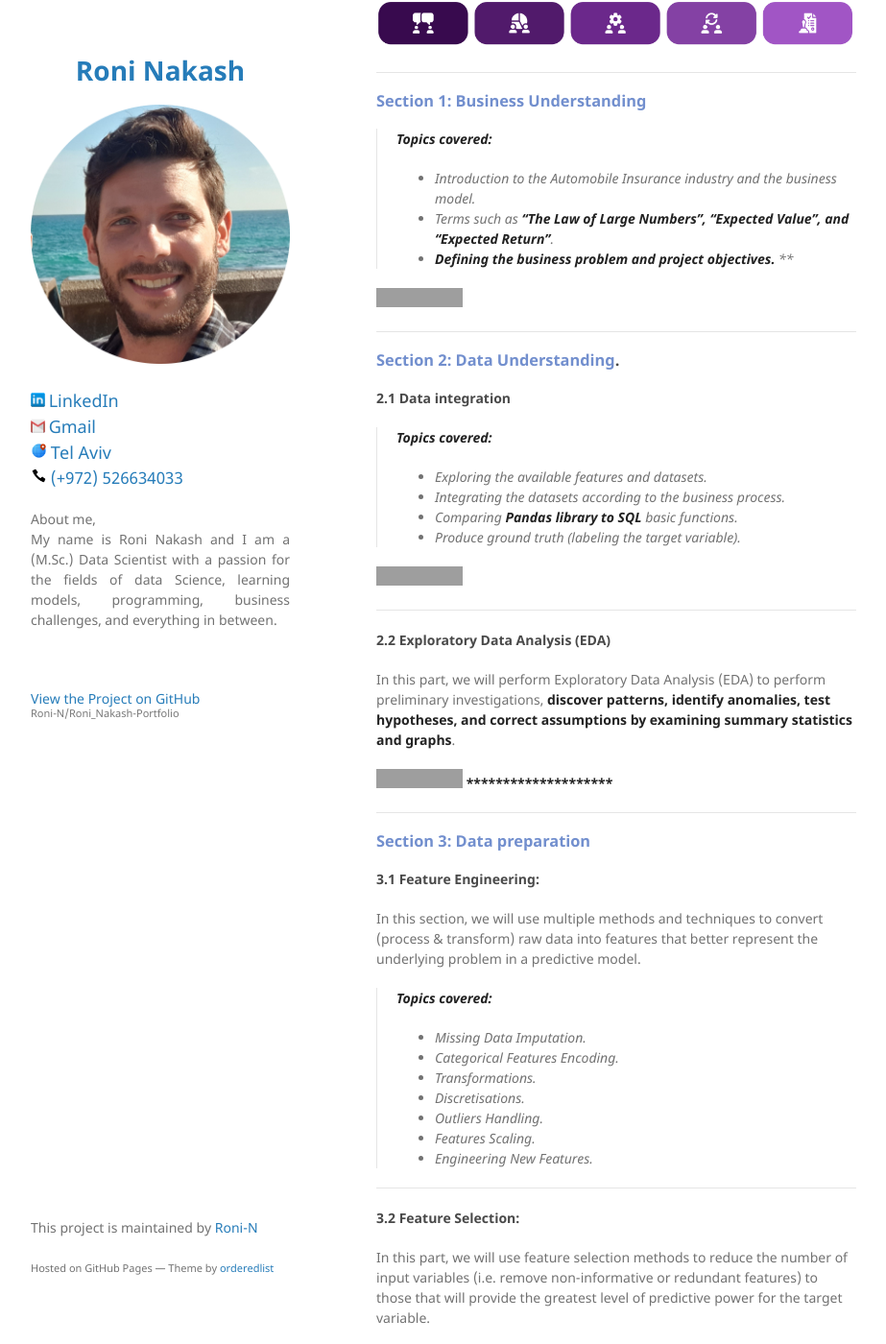
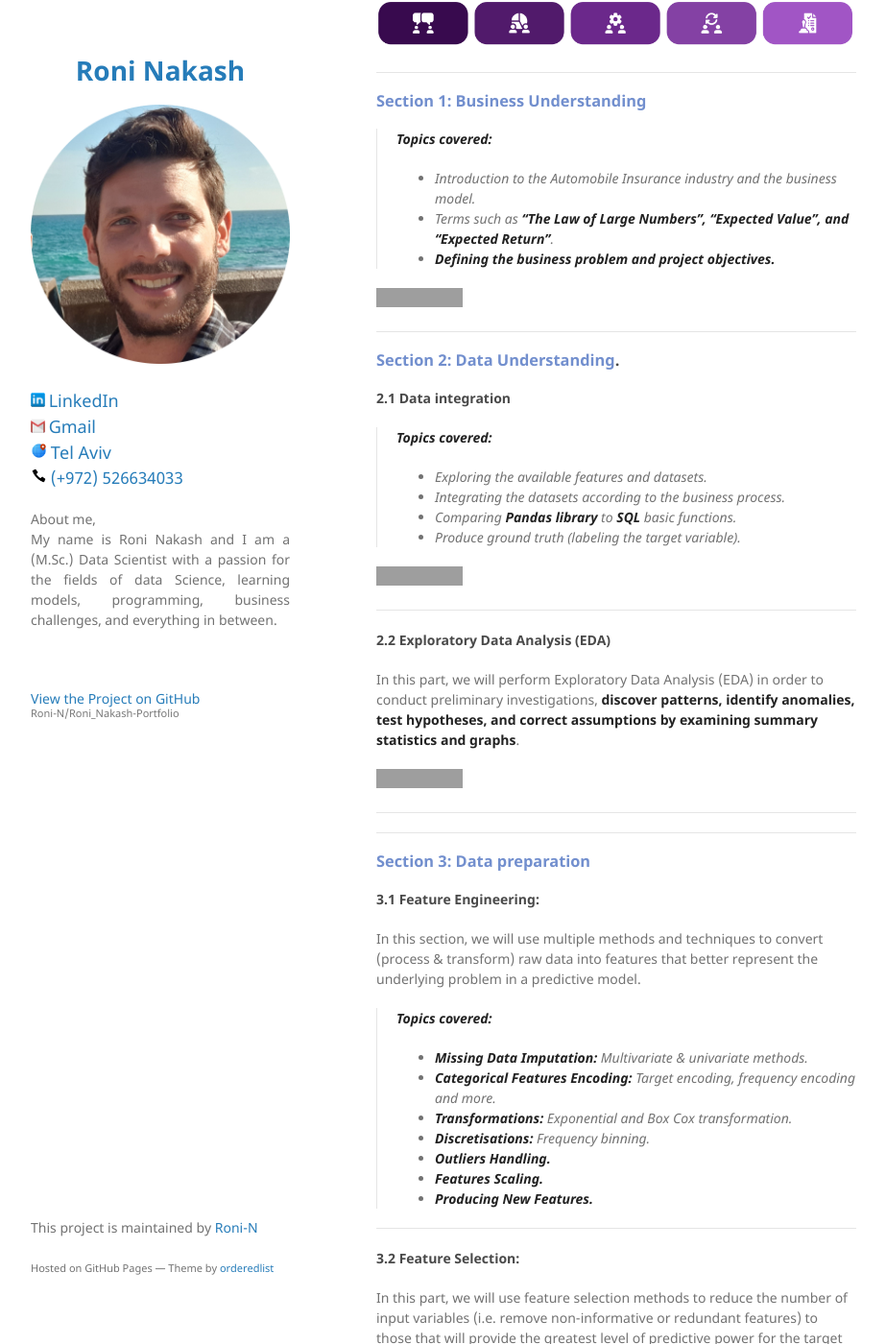
Before and after one commit to Roni-N/Roni_Nakash-Portfolio, a Jekyll site: the page built from index.md, in a window 1280 px wide and 1400 px high, scrolled down 970 px. Shown: the whole window at 96% size, without its empty margins (178-1101 px from the left). Built offline with Jekyll 4.4.1, drawn with Linux system fonts in a browser that asks for light colours; our own code applies the rules of GitHub Pages for plain Markdown files; grey boxes are pictures that could not be loaded.

Commit message:
Update index.md

```diff
--- a/index.md
+++ b/index.md
@@ -32,7 +32,7 @@ layout: default
 >- Introduction to the Automobile Insurance industry and the business model.
 >- Terms such as **"The Law of Large Numbers", "Expected Value", and "Expected Return"**.
 >- **Defining the business problem and project objectives.**
-**
+
 
 [![](https://img.shields.io/badge/GitHub-Business%20Understanding%20explanation-blue?logo=Github)](https://github.com/Roni-N/Insurance-claim-prediction/blob/gh-pages/Section%201%20Business%20Understanding/(ICP)%200.%20Business%20Understanding..ipynb)
 
@@ -42,7 +42,7 @@ layout: default
 >**Topics covered:**
 >- Exploring the available features and datasets.
 >- Integrating the datasets according to the business process.
->- Comparing **Pandas library to SQL** basic functions.
+>- Comparing **Pandas library** to **SQL** basic functions.
 >- Produce ground truth (labeling the target variable).
 
 [![](https://img.shields.io/badge/GitHub-2.1%20Data%20integration%20code-blue?logo=Github)](https://github.com/Roni-N/Insurance-claim-prediction/blob/gh-pages/Section%202%20Data%20Understanding/2.1%20Data%20integration/(ICP)%201.%20Data%20Grouping%20and%20Aggregation..ipynb)
@@ -50,10 +50,11 @@ layout: default
 ************************************************************
 
 #### 2.2 Exploratory Data Analysis (EDA)
-In this part, we will perform Exploratory Data Analysis (EDA) to perform preliminary investigations, **discover patterns, identify anomalies, test hypotheses, and correct assumptions by examining summary statistics and graphs**.
+In this part, we will perform Exploratory Data Analysis (EDA) in order to conduct preliminary investigations, **discover patterns, identify anomalies, test hypotheses, and correct assumptions by examining summary statistics and graphs**.
 
 [![](https://img.shields.io/badge/GitHub-2.1%20Data%20integration%20code-blue?logo=Github)]()
-************************************************************
+
+***
 
 ------------------------------------------------------------
 ### <span style="color:#728FCE">Section 3: Data preparation </span>
@@ -61,13 +62,13 @@ In this part, we will perform Exploratory Data Analysis (EDA) to perform prelimi
 #### 3.1 Feature Engineering:
 In this section, we will use multiple methods and techniques to convert (process & transform) raw data into features that better represent the underlying problem in a predictive model.<br>
 >**Topics covered:**
->- Missing Data Imputation.
->- Categorical Features Encoding.
->- Transformations.
->- Discretisations.
->- Outliers Handling.
->- Features Scaling.
->- Engineering New Features.
+>- **Missing Data Imputation:** Multivariate & univariate methods.
+>- **Categorical Features Encoding:** Target encoding, frequency encoding and more.
+>- **Transformations:** Exponential and Box Cox transformation.
+>- **Discretisations:** Frequency binning.
+>- **Outliers Handling.**
+>- **Features Scaling.**
+>- **Producing New Features.**
 
 ************************************************************
 #### 3.2 Feature Selection:
```
